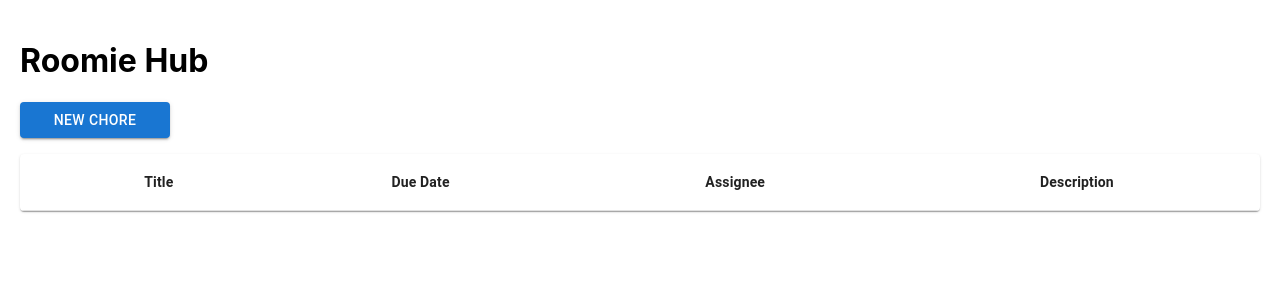
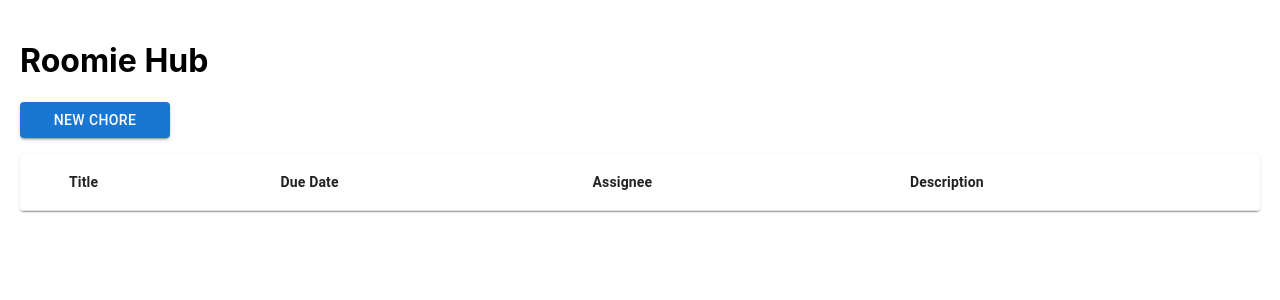
Before and after one commit to fraander/roomiehub, a React (Create React App) app in the folder roomie-hub/: page / in a window 1280 px wide. Shown: the top 300 px of the page. Built offline with nearby package versions, Linux system fonts and the light colour scheme.

Commit message:
small styling changes

```diff
--- a/roomie-hub/src/components/ChoresTable.js
+++ b/roomie-hub/src/components/ChoresTable.js
@@ -18,10 +18,10 @@ export default function ChoreTable({ chores, onRemove }) {
                 <TableHead>
                     <TableRow>
                         <TableCell width="1px"></TableCell>
-                        <TableCell align="center"><tableHeader>Title</tableHeader></TableCell>
-                        <TableCell align="center"><tableHeader>Due Date</tableHeader></TableCell>
-                        <TableCell align="center"><tableHeader>Assignee</tableHeader></TableCell>
-                        <TableCell align="center"><tableHeader>Description</tableHeader></TableCell>
+                        <TableCell align="leading"><tableHeader>Title</tableHeader></TableCell>
+                        <TableCell align="leading"><tableHeader>Due Date</tableHeader></TableCell>
+                        <TableCell align="leading"><tableHeader>Assignee</tableHeader></TableCell>
+                        <TableCell align="leading"><tableHeader>Description</tableHeader></TableCell>
                     </TableRow>
                 </TableHead>
                 <TableBody>
--- a/roomie-hub/src/components/NewChoreModal.js
+++ b/roomie-hub/src/components/NewChoreModal.js
@@ -22,7 +22,7 @@ const NewChoreModal = ({ onAdd }) => {
   const [title, setTitle] = useState("");
   const [description, setDescription] = useState("");
   const [assignee, setAssignee] = useState("");
-  const [dueDate, setDueDate] = useState(new Date()); // YYYY-MM-DD
+  const [dueDate, setDueDate] = useState(/*new Date()*/ null); // YYYY-MM-DD
 
   const addChore = (e) => {
     e.preventDefault();
```
